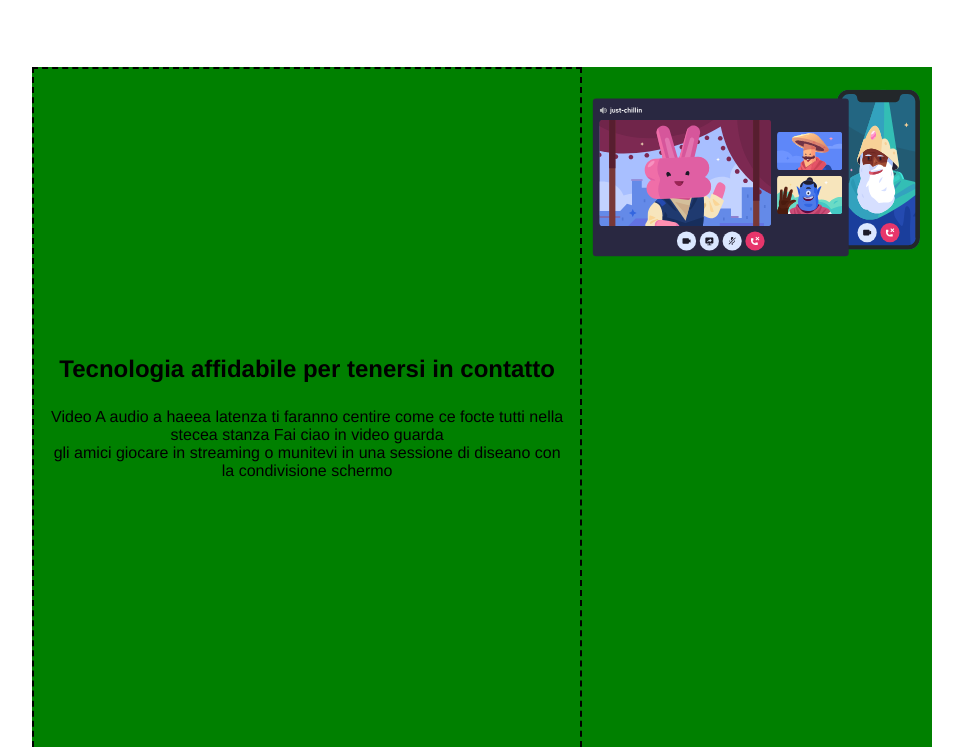
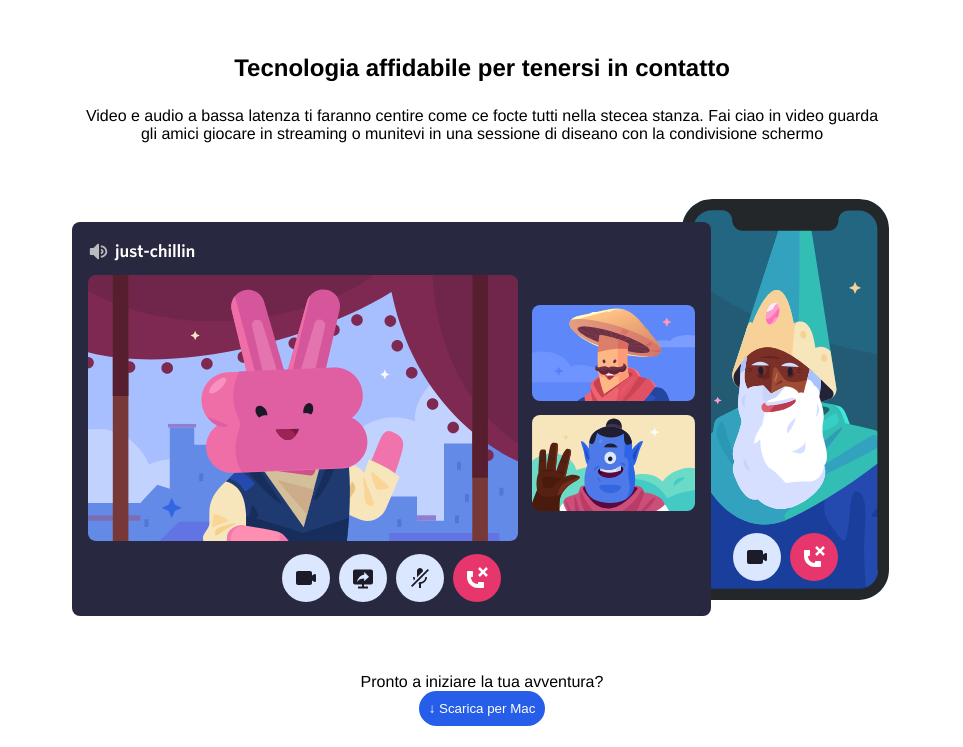
Before and after one commit to steliancruceanu99/htmlcss-discord, a plain HTML site: page index.html in a window 1280 px wide. Shown: the part 1753-2500 px from the top of the page, without its empty margins (158-1121 px from the left). Drawn offline with Linux system fonts and the light colour scheme.

Commit message:
FIX: deleted debug rules

```diff
--- a/app.css
+++ b/app.css
@@ -73,12 +73,12 @@ img{
     flex-direction: row-reverse;
 }
 .scarica-button{
-    font-weight: 500;
+    margin: 0;
+    padding: 0;
 }
 button{
     border-radius: 999px;
     padding: 10px;
-    margin: 15px;
     border-style: none;
 }
 /* LAYOUT */
@@ -154,6 +154,9 @@ h1{
 .main-header{
     justify-content: space-around;
 }
+.main-button{
+    margin: 15px;
+}
 .home-slide{
     height: 350px;
     max-width: 700px;
@@ -166,7 +169,7 @@ main > :first-child{
 .bg-grey{
     background-color: #efefef;
 }
-/* MAIN */
+
 .white-color{
     color: white;
 }
@@ -174,9 +177,17 @@ main > :first-child{
 .bg-black{
     background-color: black;
 }
+
+.bg-green{
+    flex-direction: column;
+    justify-content: center;
+}
+.blue-button{
+    background-color: #265EE9;
+}
 /* DEBUG RULES */
 
- .bg-blue{
+  /* .bg-blue{
     background-color: blue;
 }
  .bg-pink{
@@ -223,4 +234,4 @@ main > :first-child{
 
 .debug .bg-acqua{
     border: 2px dashed white;
-}
+} */
--- a/index.html
+++ b/index.html
@@ -92,15 +92,19 @@
         </section>
 
         <!--QUINTA SLIDE -->
-        <section class="p-35 ">
+        <section class="p-35 ì">
             <div class="bg-green container dash-cont-2 debug">
                 <div class="row">
                     <h1>Tecnologia affidabile per tenersi in contatto</h1>
-                    <p>Video A audio a haeea latenza ti faranno centire come ce focte tutti nella stecea stanza Fai ciao in video guarda <br>gli amici giocare in streaming o munitevi in una sessione di diseano con la condivisione schermo</p>
+                    <p>Video e audio a bassa latenza ti faranno centire come ce focte tutti nella stecea stanza. Fai ciao in video guarda <br>gli amici giocare in streaming o munitevi in una sessione di diseano con la condivisione schermo</p>
                 </div>
-                <div >
+                <div class="row">
                     <img src="./img/item4-big.svg" alt="photo call discord">
                 </div>
+                <div class="row stelline">
+                    Pronto a iniziare la tua avventura?
+                </div>
+                <button class="blue-button button white-color">&#x2193; Scarica per Mac</button>
             </div>
         </section>
 
```
